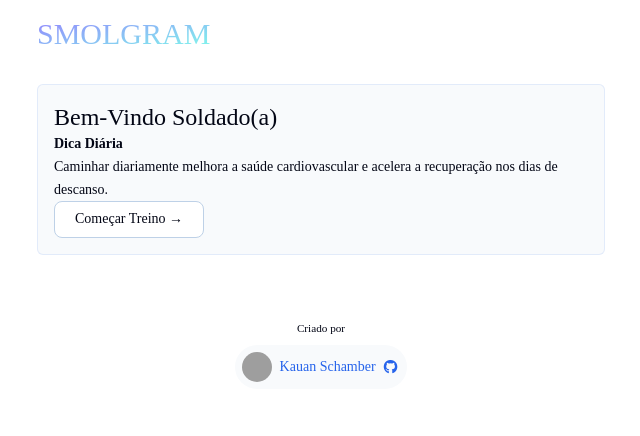
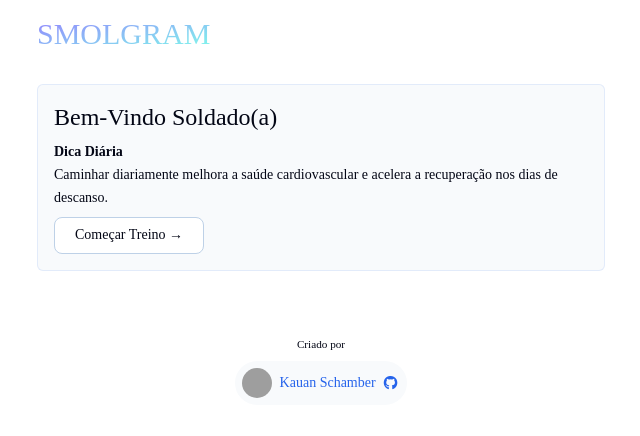
Before and after one commit to Schambin/vue-fitness-app, a Vue app: page / in a window 1280 px wide. Shown: the top 436 px of the page, without its empty margins (319-959 px from the left). Built offline with nearby package versions, Linux system fonts and the light colour scheme; grey boxes are pictures that could not be loaded; a web font is replaced by a local one.

Commit message:
initial dashboard with daily tip according to 'utils'

```diff
--- a/src/components/pages/Dashboard.vue
+++ b/src/components/pages/Dashboard.vue
@@ -1,6 +1,6 @@
 <script setup>
-import Grid from '../Grid.vue'
-import  { gymHealthFacts } from '../../utils'
+import Grid from "../Grid.vue";
+import { gymHealthFacts } from "../../utils";
 
 const randomNumber = Math.floor(Math.random() * gymHealthFacts.length);
 const todaysFact = gymHealthFacts[randomNumber];
@@ -8,13 +8,16 @@ const todaysFact = gymHealthFacts[randomNumber];
 
 <template>
     <!-- Dashboard -->
-    <section>
+    <section class="flex flex-col gap-8">
         <!-- card tip container -->
-        <div class="card">
+        <div class="card flex flex-col gap-2">
             <h2>Bem-Vindo Soldado(a)</h2>
             <div>
                 <!-- tip -->
-                <p><strong>Dica Diária</strong><br> {{ todaysFact }}</p>
+                <p class="flex flex-col">
+                    <strong>Dica Diária</strong>
+                    {{ todaysFact }}
+                </p>
             </div>
             <button>Começar Treino &rarr;</button>
         </div>
```
